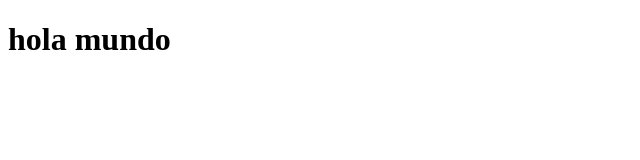
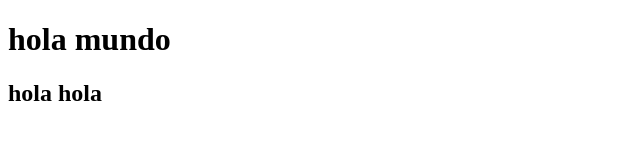
Before and after one commit to LUGO1108/hola, a plain HTML site: page index.html in a window 1280 px wide. Shown: the whole page, without its empty margins (0-640 px from the left). Drawn offline with Linux system fonts and the light colour scheme.

Commit message:
se agrego una linea

```diff
--- a/index.html
+++ b/index.html
@@ -7,6 +7,7 @@
 </head>
 <body>
     <h1>hola mundo</h1>
+    <h2>hola hola</h2>
 
 </body>
 </html>
```
